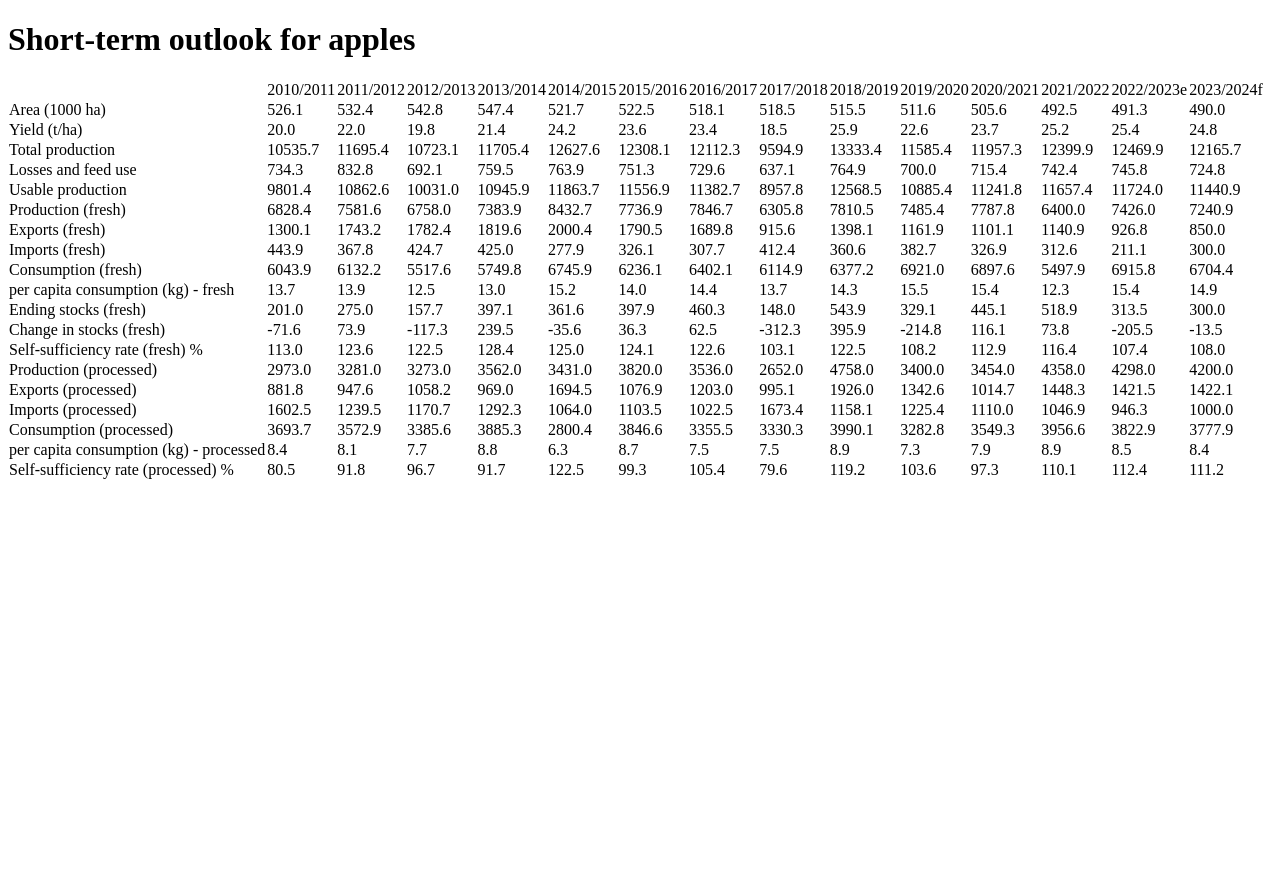
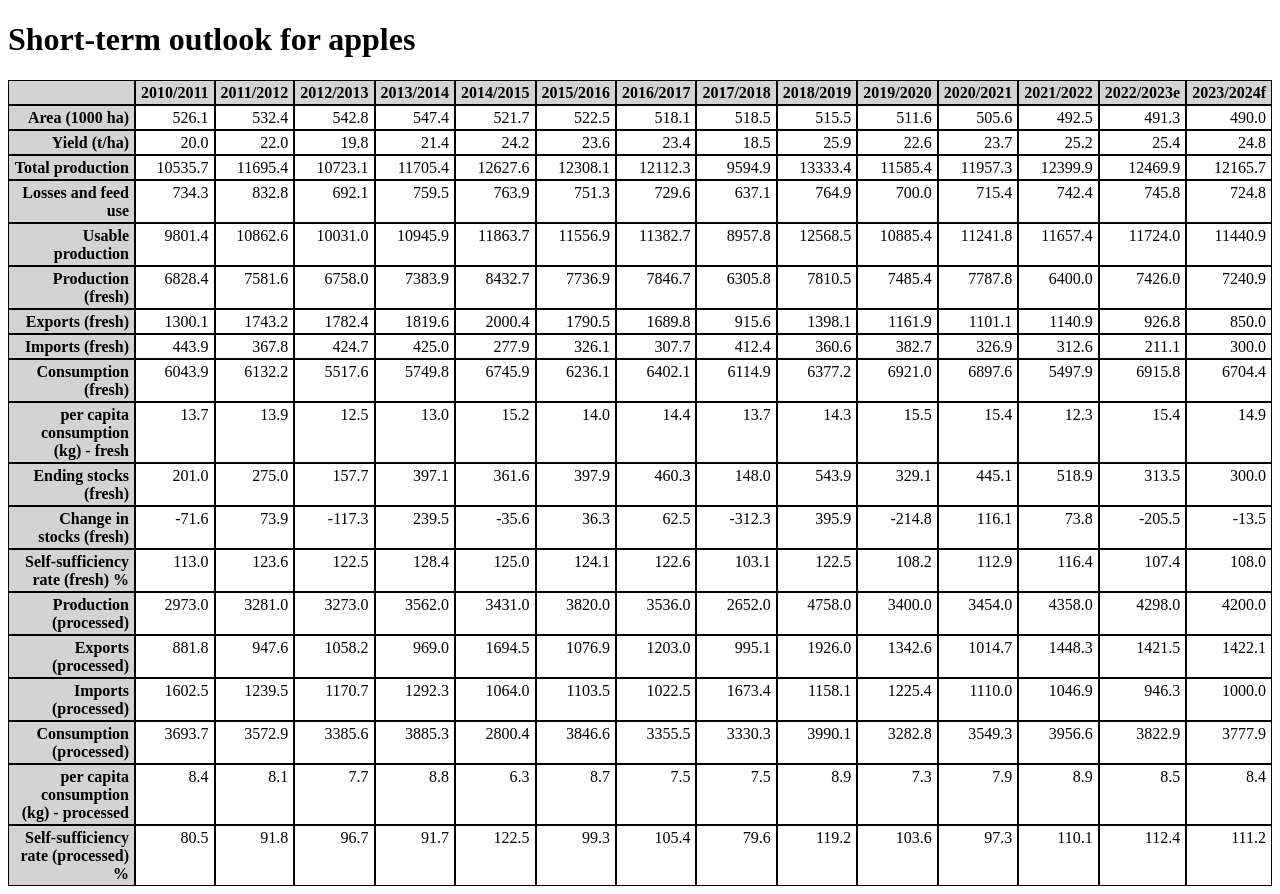
Before and after one commit to constcn/apples-and-pears, an Angular app: page / in a window 1280 px wide. Before the commit the page ends 800 px from the top, so only its background shows below. Built offline with nearby package versions, Linux system fonts and the light colour scheme.

Commit message:
Basic table formatting

```diff
--- a/src/app/static-table/static-table.component.css
+++ b/src/app/static-table/static-table.component.css
@@ -0,0 +1,23 @@
+table, th, td {
+    border: 1px solid;
+}
+
+th {
+    font-weight: bold;
+}
+
+th, td {
+    padding-top: 3px;
+    padding-bottom: 2px;
+    padding-left: 5px;
+    padding-right: 5px;
+}
+
+td {
+    text-align: right;
+}
+
+.toprow, .rowlabel {
+    font-weight: bold;
+    background-color: lightgrey;
+}
--- a/src/app/static-table/static-table.component.html
+++ b/src/app/static-table/static-table.component.html
@@ -1,4 +1,4 @@
-<tr>
+<tr class='toprow'>
 	<td></td>
 	<td>2010/2011 </td>
 	<td>2011/2012 </td>
@@ -15,7 +15,7 @@
 	<td>2022/2023e</td>
 	<td>2023/2024f</td>
 </tr><tr>
-	<td>Area (1000 ha)</td>
+	<td class='rowlabel'>Area (1000 ha)</td>
 	<td>526.1</td>
 	<td>532.4</td>
 	<td>542.8</td>
@@ -31,7 +31,7 @@
 	<td>491.3</td>
 	<td>490.0</td>
 </tr><tr>
-	<td>Yield (t/ha)</td>
+	<td class='rowlabel'>Yield (t/ha)</td>
 	<td>20.0</td>
 	<td>22.0</td>
 	<td>19.8</td>
@@ -47,7 +47,7 @@
 	<td>25.4</td>
 	<td>24.8</td>
 </tr><tr>
-	<td>Total production</td>
+	<td class='rowlabel'>Total production</td>
 	<td>10535.7</td>
 	<td>11695.4</td>
 	<td>10723.1</td>
@@ -63,7 +63,7 @@
 	<td>12469.9</td>
 	<td>12165.7</td>
 </tr><tr>
-	<td>Losses and feed use</td>
+	<td class='rowlabel'>Losses and feed use</td>
 	<td>734.3</td>
 	<td>832.8</td>
 	<td>692.1</td>
@@ -79,7 +79,7 @@
 	<td>745.8</td>
 	<td>724.8</td>
 </tr><tr>
-	<td>Usable production</td>
+	<td class='rowlabel'>Usable production</td>
 	<td>9801.4</td>
 	<td>10862.6</td>
 	<td>10031.0</td>
@@ -95,7 +95,7 @@
 	<td>11724.0</td>
 	<td>11440.9</td>
 </tr><tr>
-	<td>Production (fresh)</td>
+	<td class='rowlabel'>Production (fresh)</td>
 	<td>6828.4</td>
 	<td>7581.6</td>
 	<td>6758.0</td>
@@ -111,7 +111,7 @@
 	<td>7426.0</td>
 	<td>7240.9</td>
 </tr><tr>
-	<td>Exports (fresh)</td>
+	<td class='rowlabel'>Exports (fresh)</td>
 	<td>1300.1</td>
 	<td>1743.2</td>
 	<td>1782.4</td>
@@ -127,7 +127,7 @@
 	<td>926.8</td>
 	<td>850.0</td>
 </tr><tr>
-	<td>Imports (fresh)</td>
+	<td class='rowlabel'>Imports (fresh)</td>
 	<td>443.9</td>
 	<td>367.8</td>
 	<td>424.7</td>
@@ -143,7 +143,7 @@
 	<td>211.1</td>
 	<td>300.0</td>
 </tr><tr>
-	<td>Consumption (fresh)</td>
+	<td class='rowlabel'>Consumption (fresh)</td>
 	<td>6043.9</td>
 	<td>6132.2</td>
 	<td>5517.6</td>
@@ -159,7 +159,7 @@
 	<td>6915.8</td>
 	<td>6704.4</td>
 </tr><tr>
-	<td>per capita consumption (kg) - fresh</td>
+	<td class='rowlabel'>per capita consumption (kg) - fresh</td>
 	<td>13.7</td>
 	<td>13.9</td>
 	<td>12.5</td>
@@ -175,7 +175,7 @@
 	<td>15.4</td>
 	<td>14.9</td>
 </tr><tr>
-	<td>Ending stocks (fresh)</td>
+	<td class='rowlabel'>Ending stocks (fresh)</td>
 	<td>201.0</td>
 	<td>275.0</td>
 	<td>157.7</td>
@@ -191,7 +191,7 @@
 	<td>313.5</td>
 	<td>300.0</td>
 </tr><tr>
-	<td>Change in stocks (fresh)</td>
+	<td class='rowlabel'>Change in stocks (fresh)</td>
 	<td>-71.6</td>
 	<td>73.9</td>
 	<td>-117.3</td>
@@ -207,7 +207,7 @@
 	<td>-205.5</td>
 	<td>-13.5</td>
 </tr><tr>
-	<td>Self-sufficiency rate (fresh) %</td>
+	<td class='rowlabel'>Self-sufficiency rate (fresh) %</td>
 	<td>113.0</td>
 	<td>123.6</td>
 	<td>122.5</td>
@@ -223,7 +223,7 @@
 	<td>107.4</td>
 	<td>108.0</td>
 </tr><tr>
-	<td>Production (processed)</td>
+	<td class='rowlabel'>Production (processed)</td>
 	<td>2973.0</td>
 	<td>3281.0</td>
 	<td>3273.0</td>
@@ -239,7 +239,7 @@
 	<td>4298.0</td>
 	<td>4200.0</td>
 </tr><tr>
-	<td>Exports (processed)</td>
+	<td class='rowlabel'>Exports (processed)</td>
 	<td>881.8</td>
 	<td>947.6</td>
 	<td>1058.2</td>
@@ -255,7 +255,7 @@
 	<td>1421.5</td>
 	<td>1422.1</td>
 </tr><tr>
-	<td>Imports (processed)</td>
+	<td class='rowlabel'>Imports (processed)</td>
 	<td>1602.5</td>
 	<td>1239.5</td>
 	<td>1170.7</td>
@@ -271,7 +271,7 @@
 	<td>946.3</td>
 	<td>1000.0</td>
 </tr><tr>
-	<td>Consumption (processed)</td>
+	<td class='rowlabel'>Consumption (processed)</td>
 	<td>3693.7</td>
 	<td>3572.9</td>
 	<td>3385.6</td>
@@ -287,7 +287,7 @@
 	<td>3822.9</td>
 	<td>3777.9</td>
 </tr><tr>
-	<td>per capita consumption (kg) - processed</td>
+	<td class='rowlabel'>per capita consumption (kg) - processed</td>
 	<td>8.4</td>
 	<td>8.1</td>
 	<td>7.7</td>
@@ -303,7 +303,7 @@
 	<td>8.5</td>
 	<td>8.4</td>
 </tr><tr>
-	<td>Self-sufficiency rate (processed) %</td>
+	<td class='rowlabel'>Self-sufficiency rate (processed) %</td>
 	<td>80.5</td>
 	<td>91.8</td>
 	<td>96.7</td>
```
